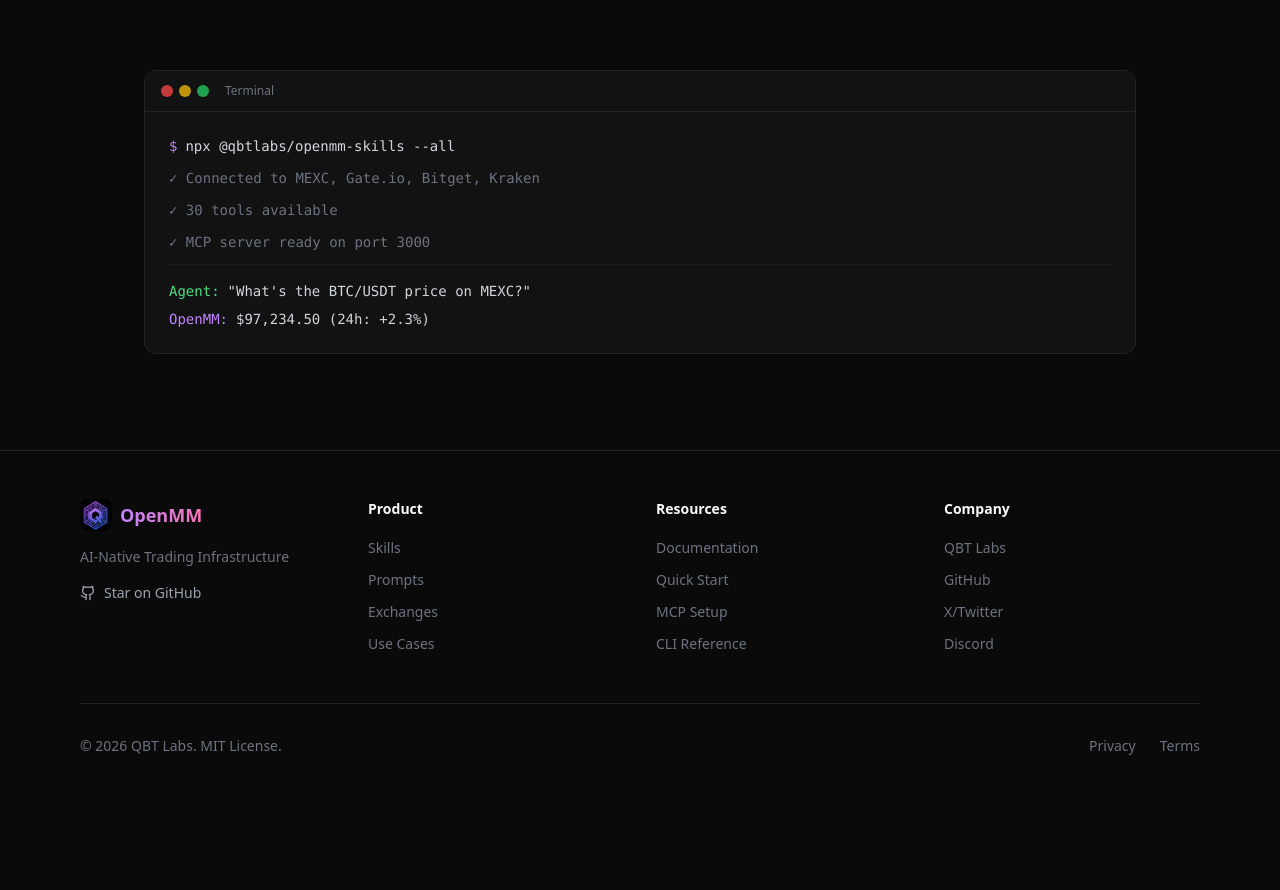
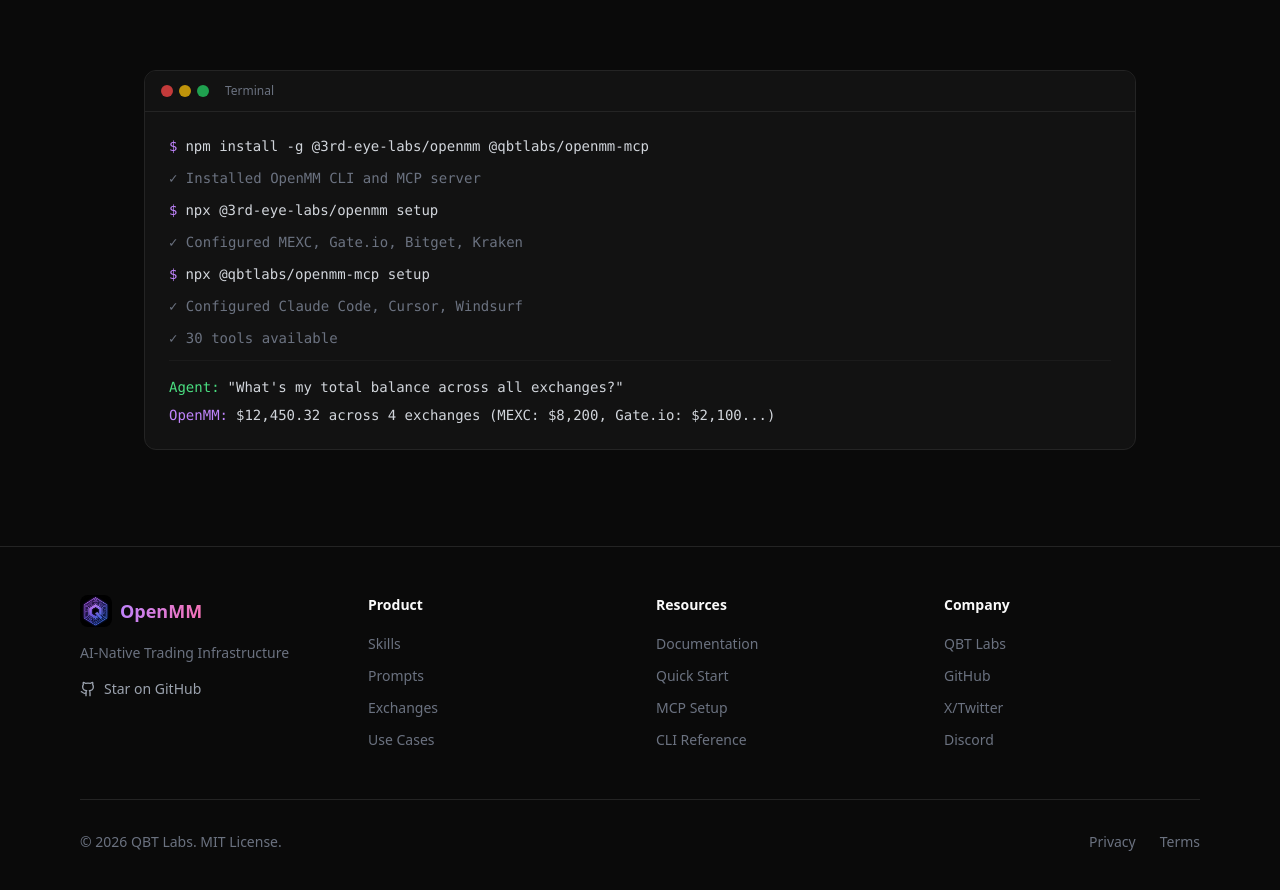
Before and after one commit to QBT-Labs/openmm-skills-portal, a Next.js app: page / in a window 1280 px wide. Shown: the part 5260-6150 px from the top of the page. Before the commit the page ends 6064 px from the top, so only its background shows below. Built offline with nearby package versions, Linux system fonts and the light colour scheme.

Commit message:
fix: Update bottom terminal preview with correct install commands

```diff
--- a/src/app/page.tsx
+++ b/src/app/page.tsx
@@ -188,19 +188,28 @@
           <div className="p-6 font-mono text-sm space-y-3">
             <div className="flex items-start gap-2">
               <span className="text-purple-400">$</span>
-              <span className="text-gray-300">npx @qbtlabs/openmm-skills --all</span>
+              <span className="text-gray-300">npm install -g @3rd-eye-labs/openmm @qbtlabs/openmm-mcp</span>
             </div>
-            <div className="text-gray-500">✓ Connected to MEXC, Gate.io, Bitget, Kraken</div>
+            <div className="text-gray-500">✓ Installed OpenMM CLI and MCP server</div>
+            <div className="mt-3 flex items-start gap-2">
+              <span className="text-purple-400">$</span>
+              <span className="text-gray-300">npx @3rd-eye-labs/openmm setup</span>
+            </div>
+            <div className="text-gray-500">✓ Configured MEXC, Gate.io, Bitget, Kraken</div>
+            <div className="mt-3 flex items-start gap-2">
+              <span className="text-purple-400">$</span>
+              <span className="text-gray-300">npx @qbtlabs/openmm-mcp setup</span>
+            </div>
+            <div className="text-gray-500">✓ Configured Claude Code, Cursor, Windsurf</div>
             <div className="text-gray-500">✓ 30 tools available</div>
-            <div className="text-gray-500">✓ MCP server ready on port 3000</div>
             <div className="mt-4 pt-4 border-t border-border/50">
               <div className="flex items-start gap-2">
                 <span className="text-green-400">Agent:</span>
-                <span className="text-gray-300">&quot;What&apos;s the BTC/USDT price on MEXC?&quot;</span>
+                <span className="text-gray-300">&quot;What&apos;s my total balance across all exchanges?&quot;</span>
               </div>
               <div className="flex items-start gap-2 mt-2">
                 <span className="text-purple-400">OpenMM:</span>
-                <span className="text-gray-300">$97,234.50 (24h: +2.3%)</span>
+                <span className="text-gray-300">$12,450.32 across 4 exchanges (MEXC: $8,200, Gate.io: $2,100...)</span>
               </div>
             </div>
           </div>
```
